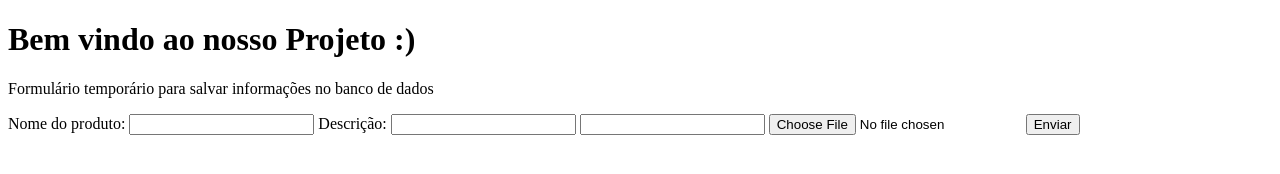
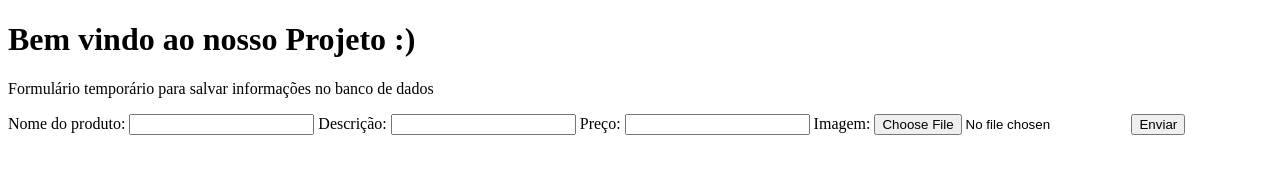
Before and after one commit to WillAssis/VirtualStoreAPI, a website: page src/public/form.html in a window 1280 px wide. Drawn offline with Linux system fonts and the light colour scheme.

```diff
--- a/src/public/form.html
+++ b/src/public/form.html
@@ -21,9 +21,11 @@
             <input id="description" name="description" type="text">
         </label>
         <label for="price">
+            Preço:
             <input id="price" name="price" type="text">
         </label>
         <label for="image">
+            Imagem:
             <input id="image" name="produto-image" type="file" accept="image/png, image/jpeg, image/jpg">
         </label>
         <button>Enviar</button>
```
Also changed, not shown: src/index.js (+11 -0 lines).
